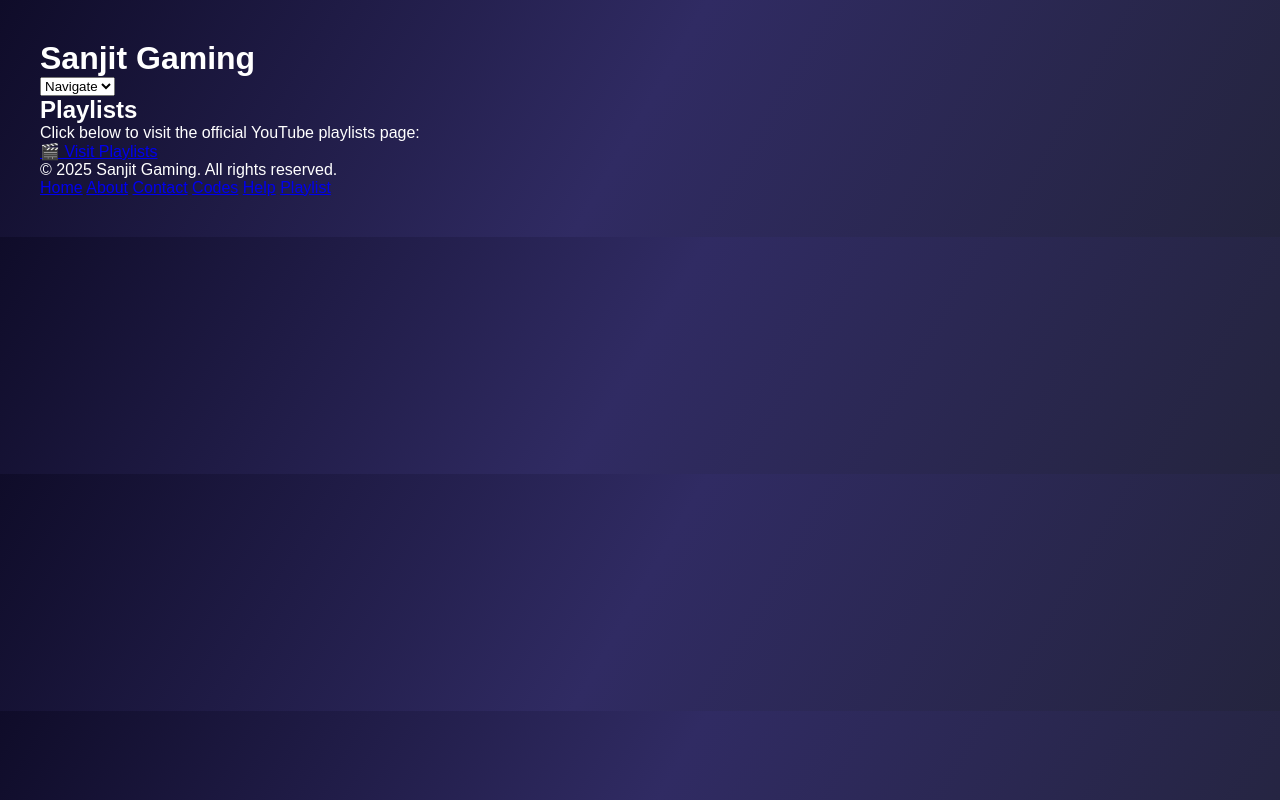
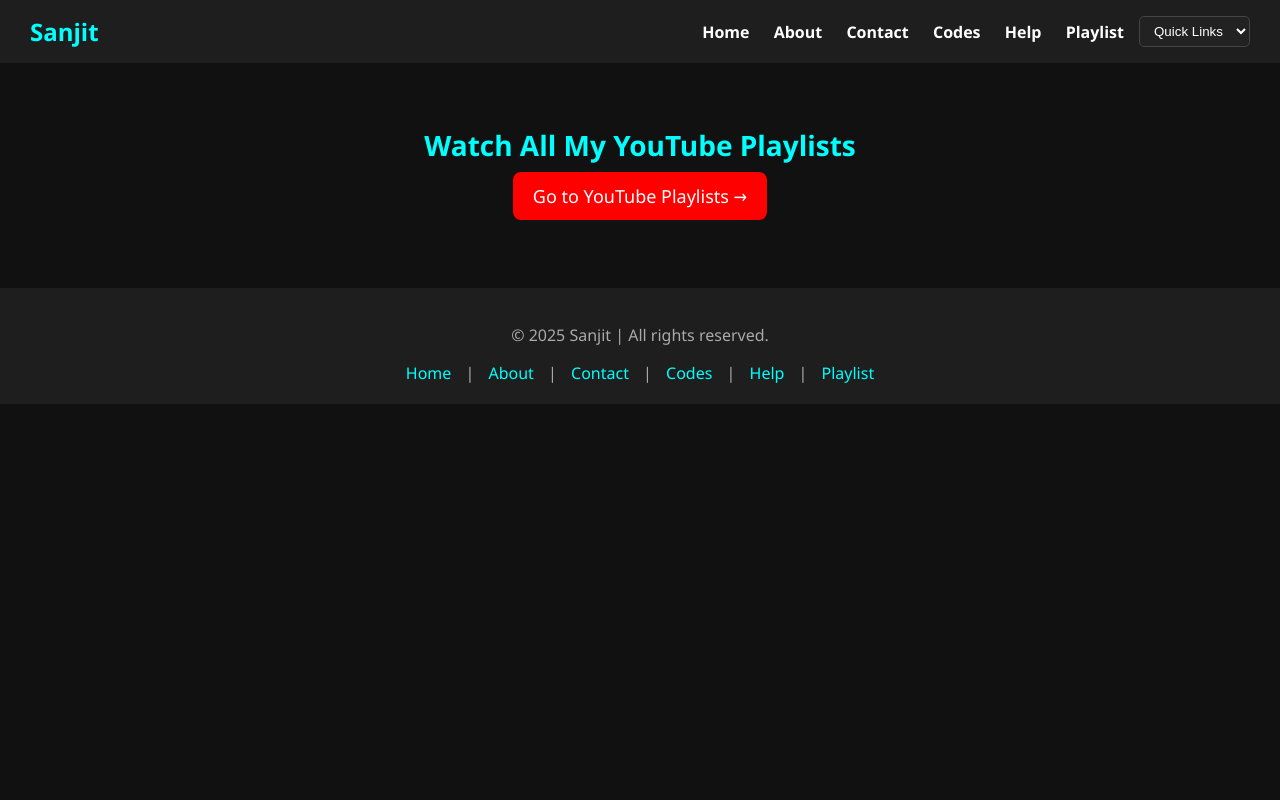
Before and after one commit to freediamodns/sanjit, a plain HTML site: page playlist.html in a window 1280 px wide. Drawn offline with Linux system fonts and the light colour scheme.

Commit message:
Update playlist.html

```diff
--- a/playlist.html
+++ b/playlist.html
@@ -3,148 +3,139 @@
 <head>
   <meta charset="UTF-8" />
   <meta name="viewport" content="width=device-width, initial-scale=1.0"/>
-  <title>Playlists | Sanjit Gaming</title>
+  <title>Playlists | Sanjit</title>
   <style>
-      * {
+    body {
       margin: 0;
-        padding: 0;
-        box-sizing: border-box;
-        font-family: "Orbitron", sans-serif;
+      font-family: 'Segoe UI', Tahoma, Geneva, Verdana, sans-serif;
+      background: #111;
+      color: #fff;
     }
 
-      body {
-        background: linear-gradient(120deg, #0f0c29, #302b63, #24243e);
-        color: #fff;
-        padding: 40px;
-        overflow-x: hidden;
+    header {
+      background-color: #1e1e1e;
+      padding: 15px 30px;
+      display: flex;
+      justify-content: space-between;
+      align-items: center;
     }
 
-      ::-webkit-scrollbar {
-        width: 8px;
-      }
-      ::-webkit-scrollbar-thumb {
-        background: #0ff;
-        border-radius: 10px;
+    header h1 {
+      margin: 0;
+      font-size: 24px;
+      color: #00ffff;
     }
 
-      .logo {
-        width: 120px;
-        height: auto;
-        border: 2px solid #0ff;
-        border-radius: 12px;
-        box-shadow: 0 0 20px #0ff;
-        margin-bottom: 20px;
+    nav a {
+      color: #fff;
+      margin-left: 20px;
+      text-decoration: none;
+      font-weight: bold;
     }
 
-      .title {
-        font-size: 48px;
-        color: #0ff;
-        text-shadow: 0 0 20px #0ff, 0 0 30px #0ff;
-        margin-bottom: 20px;
-        animation: glow 2s infinite alternate;
+    nav a:hover {
+      color: #00ffff;
     }
 
-      @keyframes glow {
-        from {
-          text-shadow: 0 0 10px #0ff;
-        }
-        to {
-          text-shadow: 0 0 30px #0ff, 0 0 40px #0ff;
-        }
+    .container {
+      padding: 40px 20px;
+      text-align: center;
     }
 
-      .card {
-        background: rgba(0, 0, 0, 0.3);
-        padding: 30px;
-        border-radius: 15px;
-        border: 1px solid #0ff;
-        box-shadow: 0 0 20px #0ff;
-        margin-bottom: 30px;
+    .container h2 {
+      font-size: 28px;
+      margin-bottom: 20px;
+      color: #00ffff;
     }
 
-      .discord-button {
-        display: inline-block;
-        background: #5865f2;
+    .yt-btn {
+      background: #ff0000;
+      padding: 12px 20px;
       color: white;
-        padding: 12px 24px;
-        border-radius: 10px;
+      font-size: 18px;
+      border: none;
+      border-radius: 8px;
       text-decoration: none;
-        font-weight: bold;
-        transition: background 0.3s;
-        margin-top: 10px;
-        box-shadow: 0 0 15px #5865f2;
+      transition: background 0.3s ease;
     }
 
-      .discord-button:hover {
-        background: #4752c4;
+    .yt-btn:hover {
+      background: #cc0000;
     }
 
-      .avatar {
-        width: 120px;
-        height: 120px;
-        border-radius: 50%;
-        border: 3px solid #0ff;
-        box-shadow: 0 0 20px #0ff;
-        margin-bottom: 15px;
+    footer {
+      background: #1e1e1e;
+      color: #aaa;
+      text-align: center;
+      padding: 20px 10px;
+      margin-top: 40px;
     }
 
-      .socials a {
+    footer a {
+      color: #00ffff;
+      text-decoration: none;
       margin: 0 10px;
-        color: #0ff;
-        text-decoration: none;
-        font-size: 24px;
-        transition: 0.3s;
     }
 
-      .socials a:hover {
-        color: #fff;
-        text-shadow: 0 0 10px #0ff;
+    footer a:hover {
+      text-decoration: underline;
     }
 
-      .bar {
-        margin-top: 15px;
+    select {
+      background: #222;
+      color: #fff;
+      padding: 6px 10px;
+      border: 1px solid #444;
+      border-radius: 5px;
     }
 
-      .bar label {
-        display: block;
-        margin-bottom: 5px;
-      }
-
-      .bar progress {
-        width: 100%;
-        height: 20px;
+    .nav-right {
+      display: flex;
+      align-items: center;
+      gap: 15px;
     }
   </style>
 </head>
 <body>
-  <header class="header">
-    <h1>Sanjit Gaming</h1>
-    <select onchange="location = this.value;" class="top-selector">
-      <option selected disabled>Navigate</option>
-      <option value="/sanjit/">Home</option>
-      <option value="/sanjit/about">About</option>
-      <option value="/sanjit/contact">Contact</option>
-      <option value="/sanjit/codes">Codes</option>
-      <option value="/sanjit/help">Help</option>
-      <option value="/sanjit/playlist">Playlist</option>
-    </select>
-  </header>
-
-  <main class="main">
-    <h2>Playlists</h2>
-    <p>Click below to visit the official YouTube playlists page:</p>
-    <a href="https://www.youtube.com/@SanjitGamingYT/playlists" target="_blank" class="btn">🎬 Visit Playlists</a>
-  </main>
-
-  <footer class="footer">
-    <p>© 2025 Sanjit Gaming. All rights reserved.</p>
-    <div class="quick-links">
+  <header>
+    <h1>Sanjit</h1>
+    <div class="nav-right">
+      <nav>
         <a href="/sanjit/">Home</a>
         <a href="/sanjit/about">About</a>
         <a href="/sanjit/contact">Contact</a>
         <a href="/sanjit/codes">Codes</a>
         <a href="/sanjit/help">Help</a>
         <a href="/sanjit/playlist">Playlist</a>
+      </nav>
+      <select onchange="location = this.value;">
+        <option value="#">Quick Links</option>
+        <option value="/sanjit/">🏠 Home</option>
+        <option value="/sanjit/about">👤 About</option>
+        <option value="/sanjit/contact">📩 Contact</option>
+        <option value="/sanjit/codes">💻 Codes</option>
+        <option value="/sanjit/help">❓ Help</option>
+        <option value="/sanjit/playlist">🎵 Playlist</option>
+      </select>
+    </div>
+  </header>
+
+  <div class="container">
+    <h2>Watch All My YouTube Playlists</h2>
+    <a class="yt-btn" href="https://www.youtube.com/@SanjitGamingYT/playlists" target="_blank">
+      Go to YouTube Playlists →
+    </a>
+  </div>
+
+  <footer>
+    <p>&copy; 2025 Sanjit | All rights reserved.</p>
+    <div>
+      <a href="/sanjit/">Home</a> |
+      <a href="/sanjit/about">About</a> |
+      <a href="/sanjit/contact">Contact</a> |
+      <a href="/sanjit/codes">Codes</a> |
+      <a href="/sanjit/help">Help</a> |
+      <a href="/sanjit/playlist">Playlist</a>
     </div>
   </footer>
 </body>
```
Lines whose indentation alone changed are shown as unchanged.
